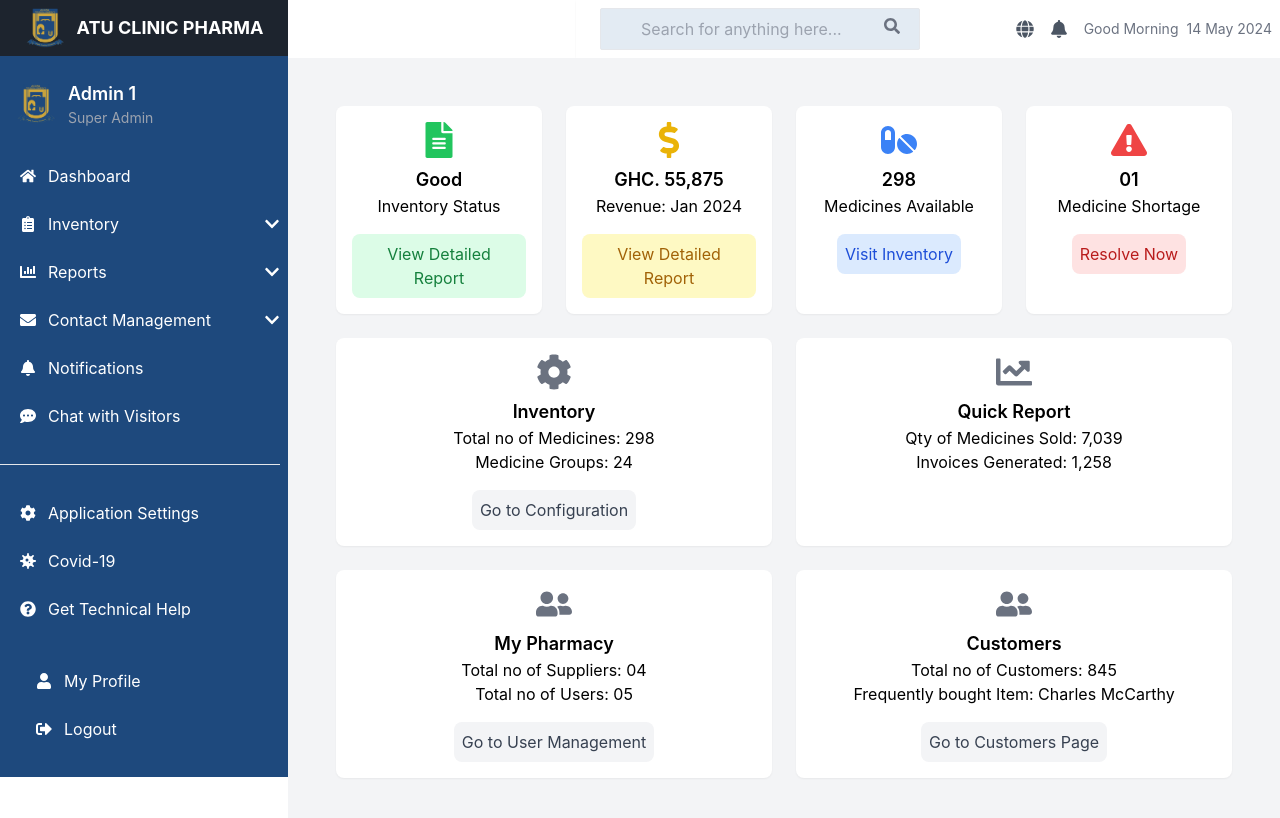
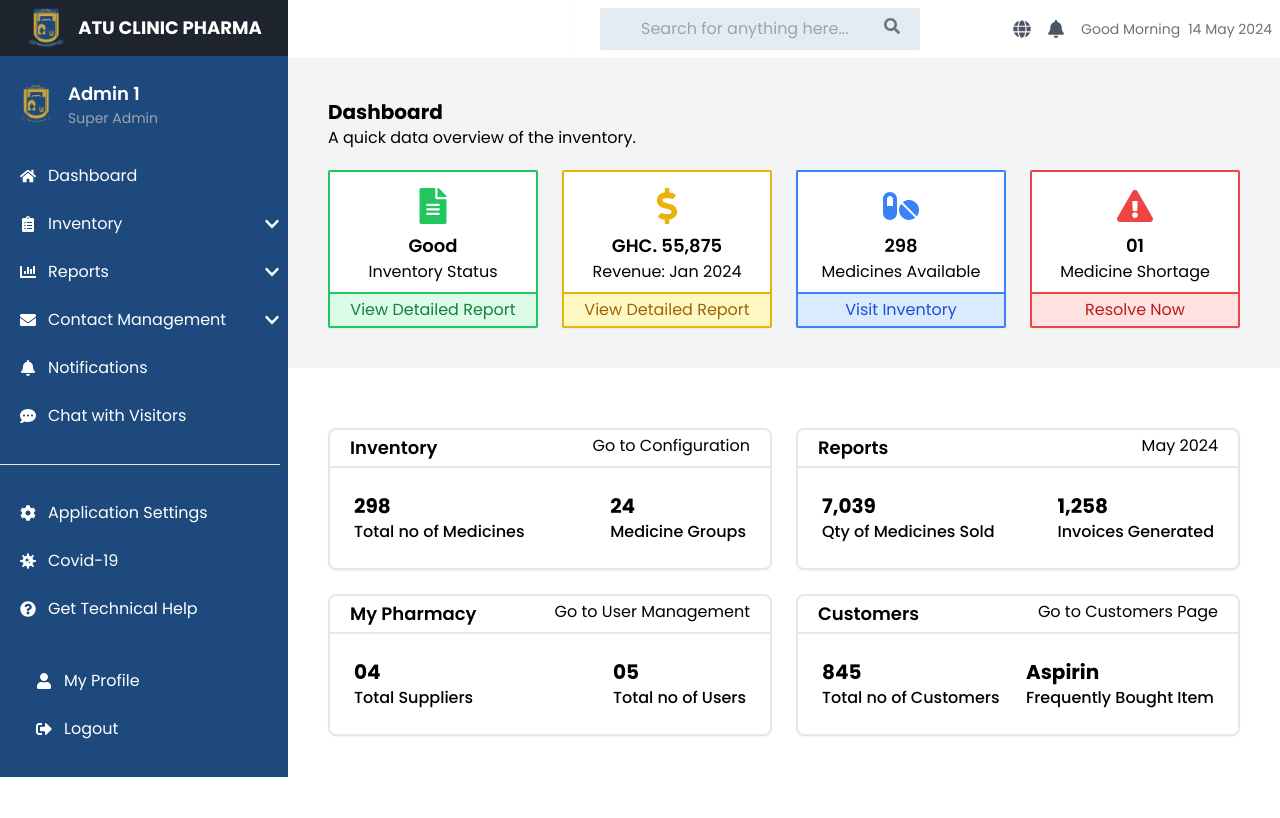
Before and after one commit to McCarthyCharles233/Final-Year-Project_Stock-Management-System, a React (Create React App) app in the folder pharmacy-management-system/: page /admin/dashboard in a window 1280 px wide. Shown: the top 818 px of the page. Built offline with nearby package versions, Linux system fonts and the light colour scheme.

Commit message:
Changed the font family and added more designs for the admin dashboard page

```diff
--- a/pharmacy-management-system/public/index.html
+++ b/pharmacy-management-system/public/index.html
@@ -15,6 +15,7 @@
       user's mobile device or desktop. See https://developers.google.com/web/fundamentals/web-app-manifest/
     -->
     <link rel="manifest" href="%PUBLIC_URL%/manifest.json" />
+    <link rel="stylesheet" href="https://fonts.googleapis.com/css2?family=Poppins:wght@300;400;500;600;700&display=swap" />
     <!--
       Notice the use of %PUBLIC_URL% in the tags above.
       It will be replaced with the URL of the `public` folder during the build.
--- a/pharmacy-management-system/src/App.css
+++ b/pharmacy-management-system/src/App.css
@@ -1,3 +1,7 @@
+body {
+  font-family: 'Poppins', sans-serif;
+}
+
 .App {
   text-align: center;
 }
--- a/pharmacy-management-system/src/Components/Dashboard.js
+++ b/pharmacy-management-system/src/Components/Dashboard.js
@@ -1,65 +1,109 @@
 import React from 'react';
-import { FaFileAlt, FaDollarSign, FaPills, FaExclamationTriangle, FaCog, FaChartLine, FaUserFriends } from 'react-icons/fa';
+import { FaFileAlt, FaDollarSign, FaPills, FaExclamationTriangle, FaChevronDown, FaChevronRight } from 'react-icons/fa';
 
 const Dashboard = () => {
   return (
-    <div className="p-6 bg-gray-100">
+    <div className='bg-white'>
+        <div className=" p-10 bg-gray-100">
+            <div className=' mb-5'>
+                <p className=' font-bold text-xl'>Dashboard</p>
+                <p>A quick data overview of the inventory.</p>
+            </div>
           <div className="grid grid-cols-1 md:grid-cols-2 lg:grid-cols-4 gap-6">
-        <div className="bg-white shadow-sm rounded-lg p-4 flex flex-col items-center">
-          <FaFileAlt className="text-4xl text-green-500" />
+            <div className="bg-white shadow-sm rounded-sm flex flex-col items-center h-max border-2 border-green-500">
+              <FaFileAlt className="text-4xl text-green-500 mt-4" />
               <h3 className="text-lg font-semibold mt-2">Good</h3>
-          <p>Inventory Status</p>
-          <button className="mt-4 bg-green-100 text-green-700 rounded-lg p-2">View Detailed Report</button>
+              <p className=''>Inventory Status</p>
+              <a className=" bg-green-100 text-green-700 w-full text-center mt-2 p-1 border-t-2 border-green-500">View Detailed Report</a>
             </div>
-        <div className="bg-white shadow-sm rounded-lg p-4 flex flex-col items-center">
-          <FaDollarSign className="text-4xl text-yellow-500" />
+            <div className="bg-white shadow-sm rounded-sm flex flex-col items-center h-max border-2 border-yellow-500">
+              <FaDollarSign className="text-4xl text-yellow-500 mt-4" />
               <h3 className="text-lg font-semibold mt-2">GHC. 55,875</h3>
               <p>Revenue: Jan 2024</p>
-          <button className="mt-4 bg-yellow-100 text-yellow-700 rounded-lg p-2">View Detailed Report</button>
+              <button className=" bg-yellow-100 text-yellow-700 w-full text-center mt-2 p-1 border-t-2 border-yellow-500">View Detailed Report</button>
             </div>
-        <div className="bg-white shadow-sm rounded-lg p-4 flex flex-col items-center">
-          <FaPills className="text-4xl text-blue-500" />
+            <div className="bg-white shadow-sm rounded-sm flex flex-col items-center h-max border-2 border-blue-500">
+              <FaPills className="text-4xl text-blue-500 mt-4" />
               <h3 className="text-lg font-semibold mt-2">298</h3>
               <p>Medicines Available</p>
-          <button className="mt-4 bg-blue-100 text-blue-700 rounded-lg p-2">Visit Inventory</button>
+              <button className=" bg-blue-100 text-blue-700 w-full text-center mt-2 p-1 border-t-2 border-blue-500">Visit Inventory</button>
             </div>
-        <div className="bg-white shadow-sm rounded-lg p-4 flex flex-col items-center">
-          <FaExclamationTriangle className="text-4xl text-red-500" />
+            <div className="bg-white shadow-sm rounded-sm flex flex-col items-center h-max border-2 border-red-500">
+              <FaExclamationTriangle className="text-4xl text-red-500 mt-4" />
               <h3 className="text-lg font-semibold mt-2">01</h3>
               <p>Medicine Shortage</p>
-          <button className="mt-4 bg-red-100 text-red-700 rounded-lg p-2">Resolve Now</button>
-        </div>
-      </div>
-      <div className="mt-6 grid grid-cols-1 md:grid-cols-2 gap-6">
-        <div className="bg-white shadow-sm rounded-lg p-4 flex flex-col items-center">
-          <FaCog className="text-4xl text-gray-500" />
-          <h3 className="text-lg font-semibold mt-2">Inventory</h3>
-          <p>Total no of Medicines: 298</p>
-          <p>Medicine Groups: 24</p>
-          <button className="mt-4 bg-gray-100 text-gray-700 rounded-lg p-2">Go to Configuration</button>
-        </div>
-        <div className="bg-white shadow-sm rounded-lg p-4 flex flex-col items-center">
-          <FaChartLine className="text-4xl text-gray-500" />
-          <h3 className="text-lg font-semibold mt-2">Quick Report</h3>
-          <p>Qty of Medicines Sold: 7,039</p>
-          <p>Invoices Generated: 1,258</p>
-        </div>
-        <div className="bg-white shadow-sm rounded-lg p-4 flex flex-col items-center">
-          <FaUserFriends className="text-4xl text-gray-500" />
-          <h3 className="text-lg font-semibold mt-2">My Pharmacy</h3>
-          <p>Total no of Suppliers: 04</p>
-          <p>Total no of Users: 05</p>
-          <button className="mt-4 bg-gray-100 text-gray-700 rounded-lg p-2">Go to User Management</button>
-        </div>
-        <div className="bg-white shadow-sm rounded-lg p-4 flex flex-col items-center">
-          <FaUserFriends className="text-4xl text-gray-500" />
-          <h3 className="text-lg font-semibold mt-2">Customers</h3>
-          <p>Total no of Customers: 845</p>
-          <p>Frequently bought Item: Charles McCarthy</p>
-          <button className="mt-4 bg-gray-100 text-gray-700 rounded-lg p-2">Go to Customers Page</button>
+              <button className=" bg-red-100 text-red-700 w-full text-center mt-2 p-1 border-t-2 border-red-500">Resolve Now</button>
             </div>
           </div>
         </div>
+        <div className=" p-10 mt-5 grid grid-cols-1 md:grid-cols-2 gap-6">
+            <div className="bg-white shadow-sm rounded-lg flex flex-col border-2">
+                <div className='flex justify-between border-b-2 p-1 px-5'>
+                    <h3 className="text-lg font-semibold">Inventory</h3>
+                    <a >Go to Configuration</a>
+                </div>
+                <div className='flex justify-between p-4'>
+                    <div className='p-2'>
+                        <p className='font-bold text-xl'>298</p>
+                        <p className=' font-medium'>Total no of Medicines</p>
+                    </div>
+                    <div className='p-2'>
+                        <p className='font-bold text-xl'>24</p>
+                        <p className=' font-medium'>Medicine Groups</p>
+                    </div>
+                </div>
+            </div>
+            <div className="bg-white shadow-sm rounded-lg flex flex-col border-2">
+                <div className='flex justify-between border-b-2 p-1 px-5'>
+                    <h3 className="text-lg font-semibold">Reports</h3>
+                    <a className="">May 2024</a>
+                </div>
+                <div className='flex justify-between p-4'>
+                    <div className='p-2'>
+                        <p className='font-bold text-xl'>7,039</p>
+                        <p className=' font-medium'>Qty of Medicines Sold</p>
+                    </div>
+                    <div className='p-2'>
+                        <p className='font-bold text-xl'>1,258</p>
+                        <p className=' font-medium'>Invoices Generated</p>
+                    </div>
+                </div>
+            </div>
+            <div className="bg-white shadow-sm rounded-lg flex flex-col border-2">
+                <div className='flex justify-between border-b-2 p-1 px-5'>
+                    <h3 className="text-lg font-semibold">My Pharmacy</h3>
+                    <a className="">Go to User Management</a>
+                </div>
+                <div className='flex justify-between p-4'>
+                    <div className='p-2'>
+                        <p className='font-bold text-xl'>04</p>
+                        <p className=' font-medium'>Total Suppliers</p>
+                    </div>
+                    <div className='p-2'>
+                        <p className='font-bold text-xl'>05</p>
+                        <p className=' font-medium'>Total no of Users</p>
+                    </div>
+                </div>
+            </div>
+            <div className="bg-white shadow-sm rounded-lg flex flex-col border-2">
+                <div className='flex justify-between border-b-2 p-1 px-5'>
+                    <h3 className="text-lg font-semibold">Customers</h3>
+                    <a className="">Go to Customers Page </a>
+                </div>
+                <div className='flex justify-between p-4'>
+                    <div className='p-2'>
+                        <p className='font-bold text-xl'>845</p>
+                        <p className=' font-medium'>Total no of Customers</p>
+                    </div>
+                    <div className='p-2'>
+                        <p className='font-bold text-xl'>Aspirin</p>
+                        <p className=' font-medium'>Frequently Bought Item</p>
+                    </div>
+                </div>
+            </div>
+        </div>
+    </div>
+
   );
 };
 
--- a/pharmacy-management-system/src/Mainlayout.js
+++ b/pharmacy-management-system/src/Mainlayout.js
@@ -9,7 +9,7 @@ const MainLayout = () => {
       <Sidebar />
       <div className="flex-1 flex flex-col">
         <Header />
-        <main className="flex-1 overflow-y-auto p-6 bg-gray-100">
+        <main className="flex-1 overflow-y-auto">
           <Outlet />
         </main>
       </div>
```
Lines whose indentation alone changed are shown as unchanged.
